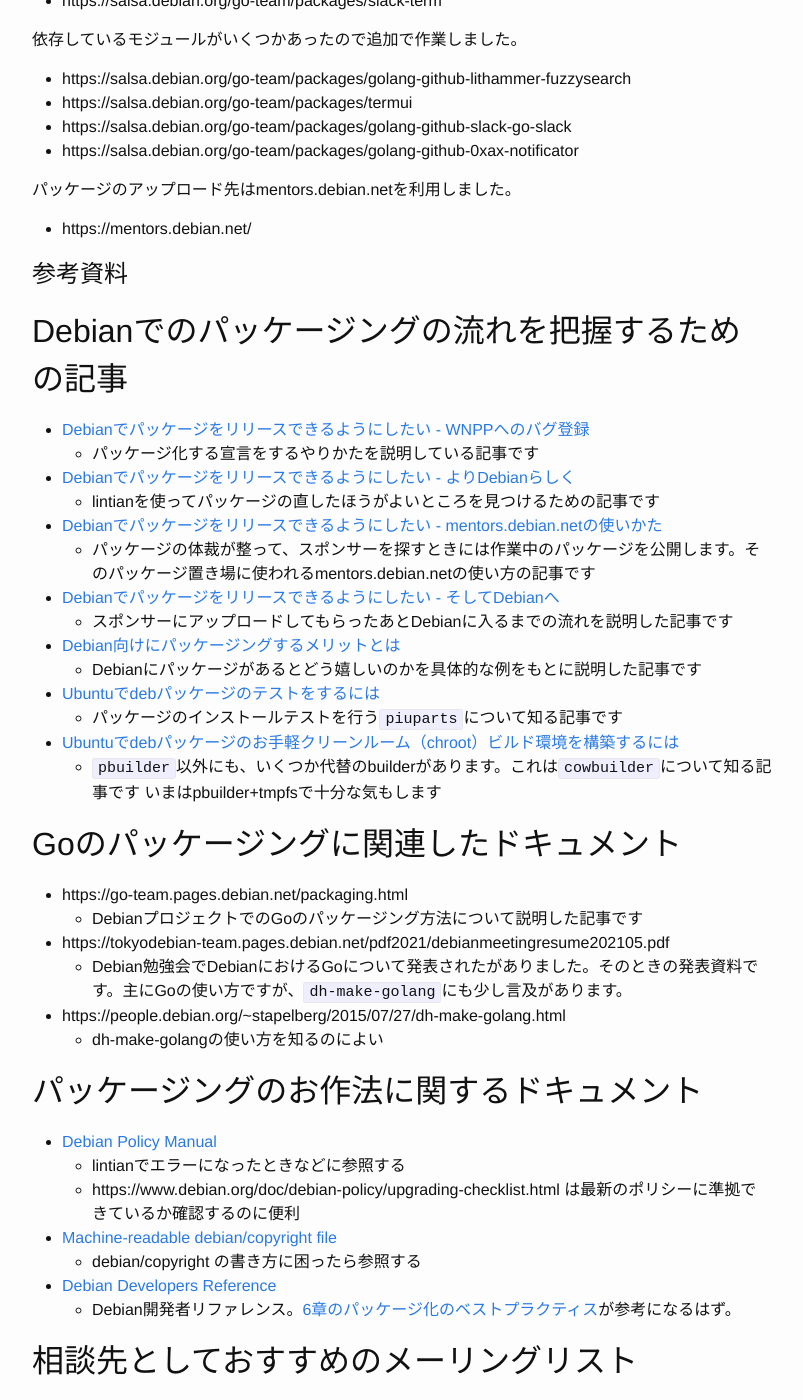
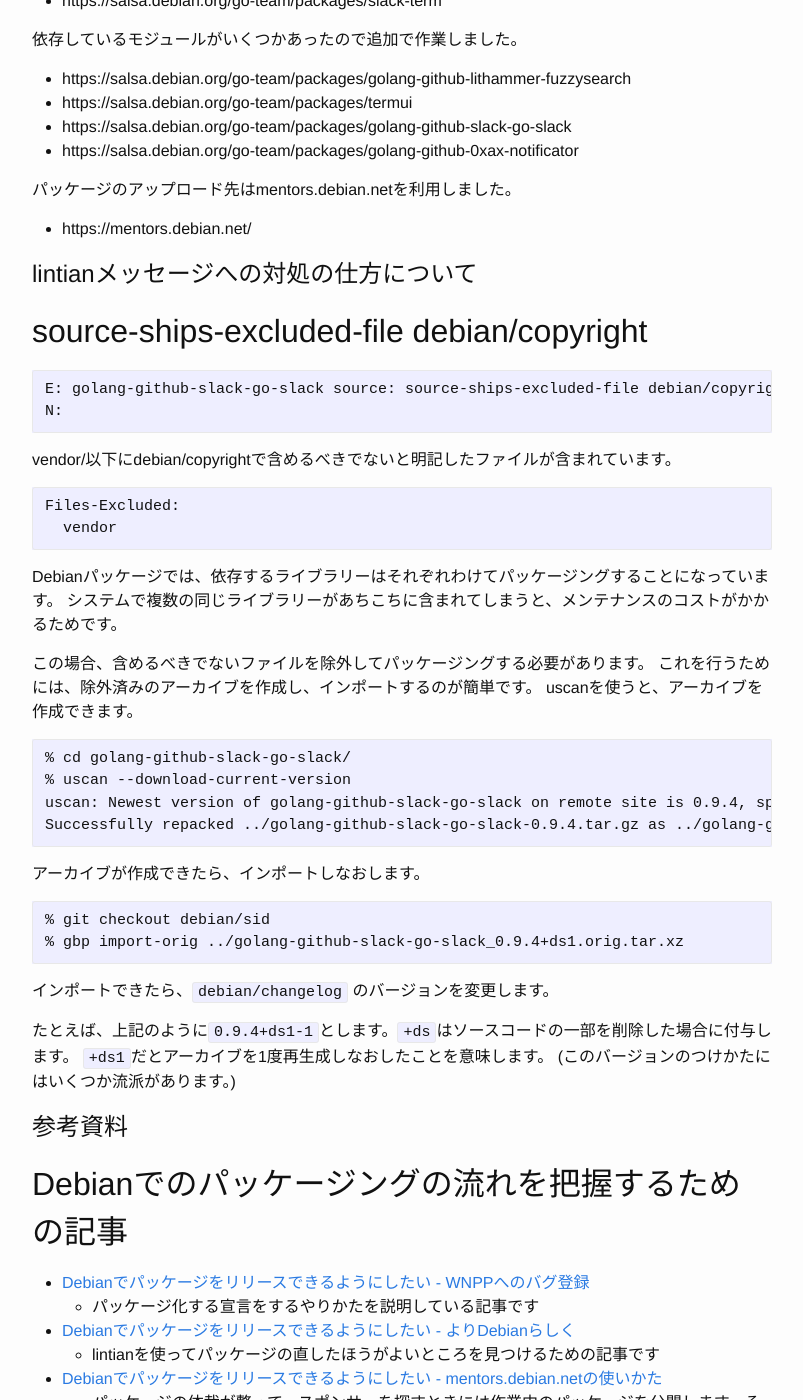
Before and after one commit to oss-gate/on-boarding, a Jekyll site: the page built from proposals/2021-08/kenhys-maintain-debian-packages/references-2021-08.md, in a window 1280 px wide and 1400 px high, scrolled down 3960 px. Shown: the whole window, without its empty margins (238-1041 px from the left). Built offline with Jekyll 4.4.1, drawn with Linux system fonts in a browser that asks for light colours; our own code applies the rules of GitHub Pages for plain Markdown files; Markdown is read by kramdown in place of the engine named in the settings; comment, search, counter and statistics services are not loaded.

Commit message:
2021-08: add repack section

````diff
--- a/proposals/2021-08/kenhys-maintain-debian-packages/references-2021-08.md
+++ b/proposals/2021-08/kenhys-maintain-debian-packages/references-2021-08.md
@@ -196,6 +196,49 @@ guest$ screen -x owner/ossgate
 
 * https://mentors.debian.net/
 
+# lintianメッセージへの対処の仕方について
+
+## source-ships-excluded-file debian/copyright
+
+```
+E: golang-github-slack-go-slack source: source-ships-excluded-file debian/copyright vendor/github.com/davecgh/go-spew/spew/bypass.go
+N:
+```
+
+vendor/以下にdebian/copyrightで含めるべきでないと明記したファイルが含まれています。
+
+```
+Files-Excluded:
+  vendor
+```
+
+Debianパッケージでは、依存するライブラリーはそれぞれわけてパッケージングすることになっています。
+システムで複数の同じライブラリーがあちこちに含まれてしまうと、メンテナンスのコストがかかるためです。
+
+この場合、含めるべきでないファイルを除外してパッケージングする必要があります。
+これを行うためには、除外済みのアーカイブを作成し、インポートするのが簡単です。
+uscanを使うと、アーカイブを作成できます。
+
+```
+% cd golang-github-slack-go-slack/
+% uscan --download-current-version
+uscan: Newest version of golang-github-slack-go-slack on remote site is 0.9.4, specified download version is 0.9.4
+Successfully repacked ../golang-github-slack-go-slack-0.9.4.tar.gz as ../golang-github-slack-go-slack_0.9.4+ds1.orig.tar.xz, deleting 78 files from it.
+```
+
+アーカイブが作成できたら、インポートしなおします。
+
+```
+% git checkout debian/sid
+% gbp import-orig ../golang-github-slack-go-slack_0.9.4+ds1.orig.tar.xz
+```
+
+インポートできたら、`debian/changelog` のバージョンを変更します。
+
+たとえば、上記のように`0.9.4+ds1-1`とします。`+ds`はソースコードの一部を削除した場合に付与します。
+`+ds1`だとアーカイブを1度再生成しなおしたことを意味します。
+(このバージョンのつけかたにはいくつか流派があります。)
+
 # 参考資料
 
 ## Debianでのパッケージングの流れを把握するための記事
````
